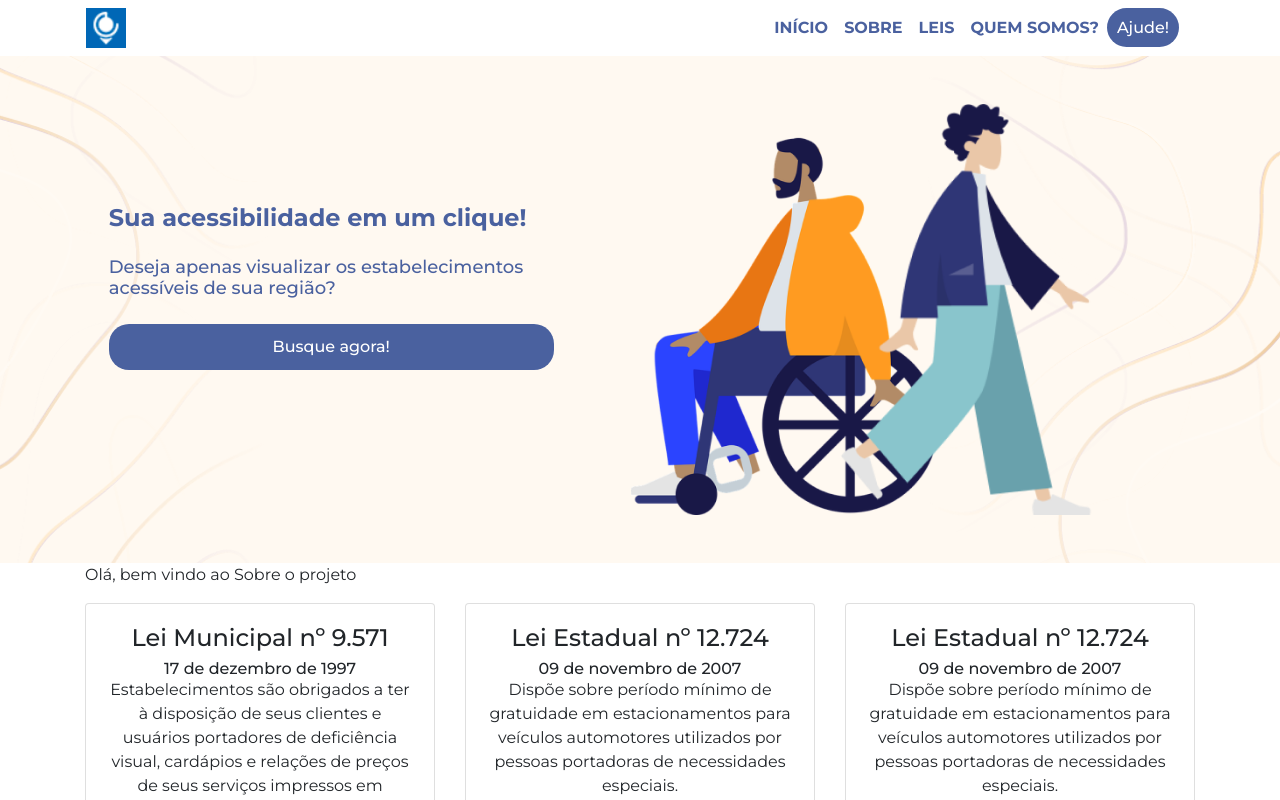
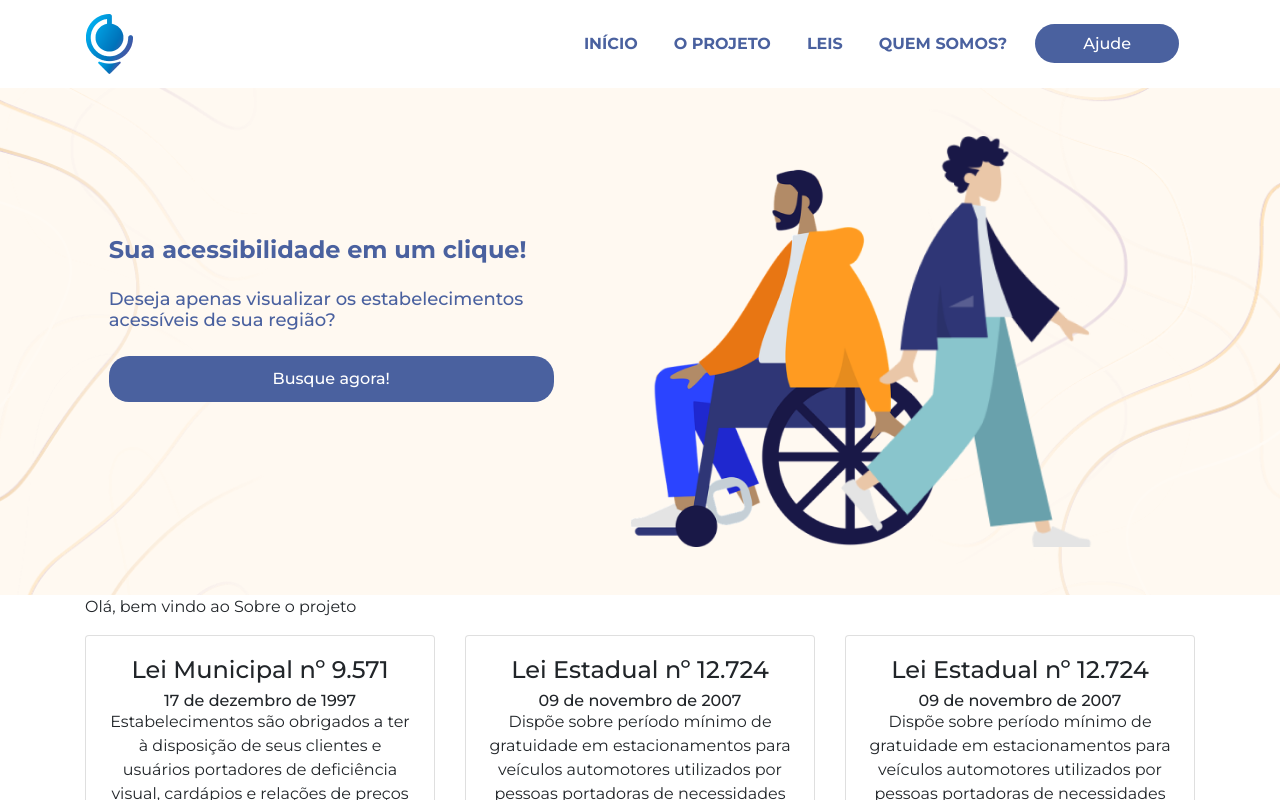
Before and after one commit to jooaodias/map.acessivel-new, a React (Create React App) app: page / in a window 1280 px wide. Shown: the top 800 px of the page. Built offline with nearby package versions, Linux system fonts and the light colour scheme.

Commit message:
Arrumando o menu

```diff
--- a/src/container/Menu/Header.js
+++ b/src/container/Menu/Header.js
@@ -4,7 +4,7 @@ import { Container, Row, Collapse, Navbar, NavbarToggler } from 'reactstrap';
 
 import Menu from './Menu';
 
-import logo from '../../assets/icon/favicon.png';
+import logo from '../../assets/images/logo.png';
 
 export const Header = () => {
   const [isOpen, setIsOpen] = useState(false);
@@ -16,7 +16,7 @@ export const Header = () => {
         <Row>
           <Navbar className="col" light expand="md">
             <Link to="/">
-              <img src={logo} alt="Logo aMap" width="40px"/>
+              <img src={logo} alt="Logo aMap" />
             </Link>
             <NavbarToggler onClick={toggle} />
             <Collapse isOpen={isOpen} navbar>
--- a/src/container/Menu/Menu.js
+++ b/src/container/Menu/Menu.js
@@ -13,10 +13,18 @@ const StyledLink = styled(NavLink)`
   padding-right: .5rem;
   padding-left: .5rem;
 
+  .nav-item:not(:last-child) & {
+    margin-right: 20px;
+  }
+
   &:hover {
     color: #4593ee;
     border-bottom: 4px solid #4593ee;
     text-decoration: none;
+  }
+
+  &:active {
+    border-bottom: 4px solid #4593ee;
   }
 
 `;
@@ -37,13 +45,14 @@ const HelpLinkStyled = styled(NavLink)`
   &:hover {
     text-decoration: none;
     filter: brightness(0.9) contrast(1.2);
+    color: white;
   }
 
 `;
 
 const itens = [
     { nome: "Início", link: "/" },
-    { nome: "Sobre", link: "#Sobre-o-Projeto" },
+    { nome: "O Projeto", link: "#o-Projeto" },
     { nome: "Leis", link: "#Leis-De-Acessibilidade" },
     { nome: "Quem Somos?", link: "#Quem-Somos" },
     // { nome: "Ajude", link: "#Cadastro" }
@@ -52,7 +61,7 @@ const itens = [
 const Menu = () => {
 
     return (
-        <Nav className="mr-0 ml-auto" navbar>
+        <Nav className="mr-0 ml-auto my-4" navbar>
             {itens.map(item => {
                 return (
                     <NavItem key={`${item.nome}+${item.link}`}  >
@@ -61,7 +70,7 @@ const Menu = () => {
                 )
             })}
             <NavItem>
-                <HelpLinkStyled to="#Cadastro">Ajude!</HelpLinkStyled>
+                <HelpLinkStyled to="#Cadastro" className="px-5">Ajude</HelpLinkStyled>
             </NavItem>
 
 
```
